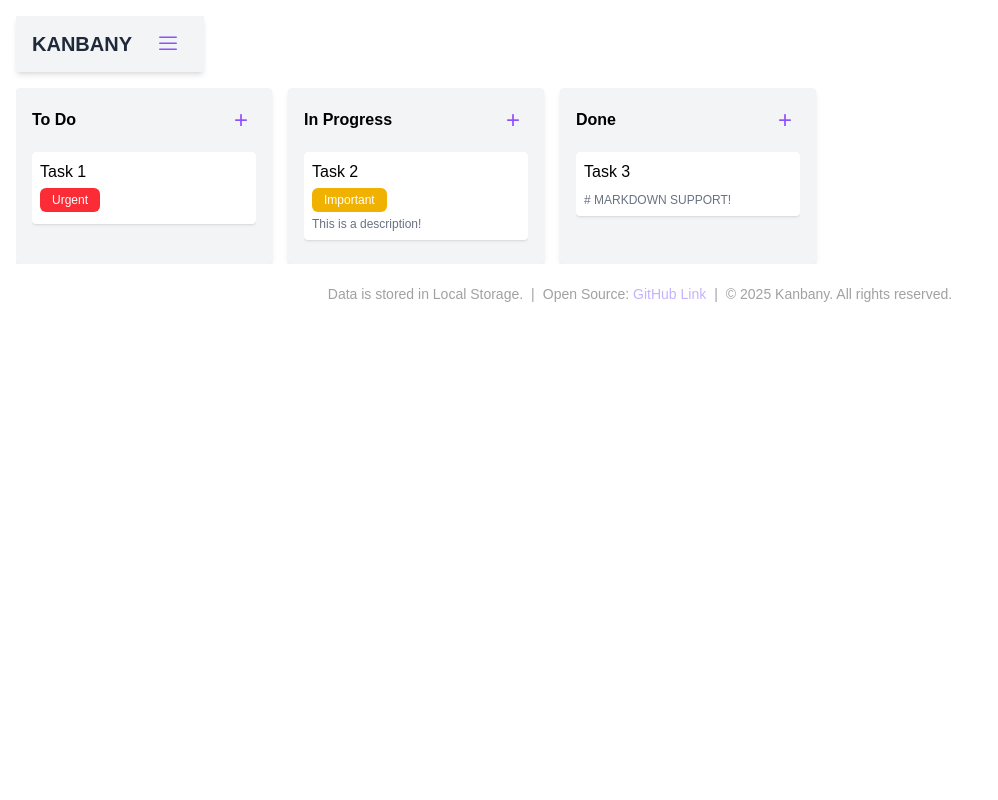
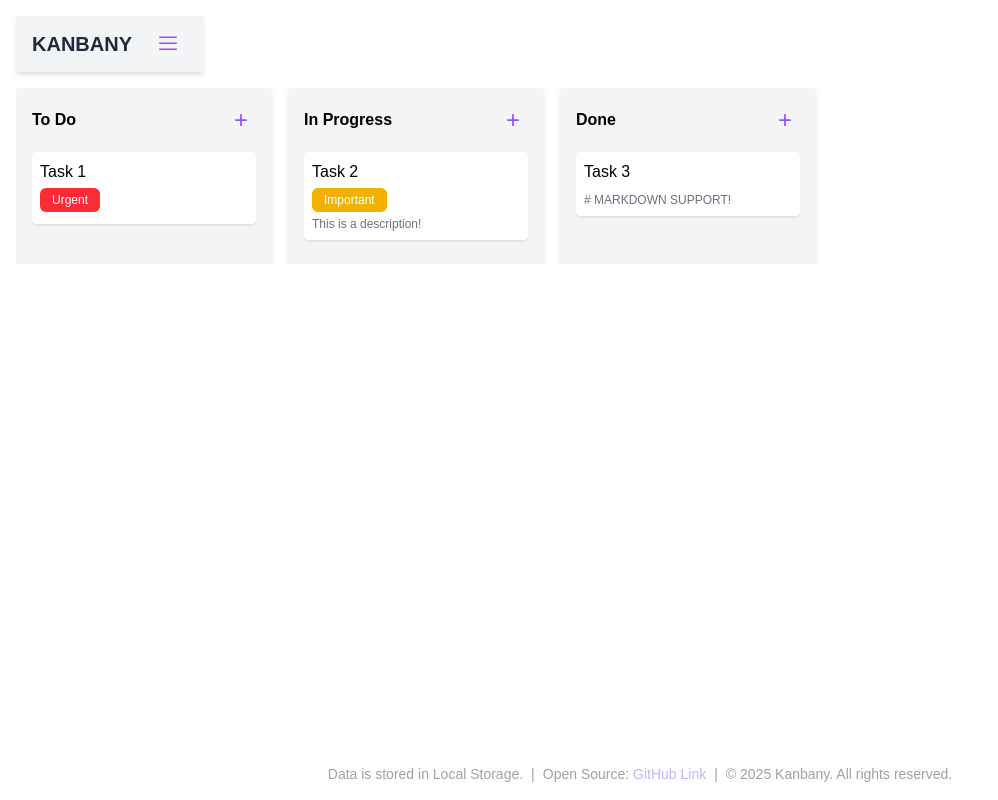
Before and after one commit to maxverwiebe/kanbany, a Next.js app: page / in a window 1280 px wide. Shown: the whole page, without its empty margins (0-998 px from the left). Built offline with nearby package versions, Linux system fonts and the light colour scheme.

Commit message:
Footer fixes

```diff
--- a/components/Board.js
+++ b/components/Board.js
@@ -110,6 +110,7 @@ export default function Board() {
   }, []);
 
   return (
+    <div className="flex flex-col">
       <div>
         <div className="relative inline-block mb-4">
           <div className="flex items-center justify-between px-4 py-2 bg-gray-100 shadow-md">
@@ -173,6 +174,7 @@ export default function Board() {
           )}
         </div>
 
+        <main className="flex-grow">
           <div className="flex flex-col md:flex-row md:space-x-4 space-y-4 md:space-y-0 overflow-x-auto">
             {columns.map((col) => (
               <Column
@@ -210,26 +212,8 @@ export default function Board() {
               </div>
             </div>
           </div>
-
-      <footer className="w-full mt-5 text-center text-neutral-400 text-sm">
-        <p className="flex flex-wrap justify-center items-center gap-2">
-          <span>Data is stored in Local Storage.</span>
-          <span>|</span>
-          <span>
-            Open Source:&nbsp;
-            <a
-              className="text-violet-300 hover:underline"
-              href="https://github.com/maxverwiebe/kanbany"
-              target="_blank"
-              rel="noopener noreferrer"
-            >
-              GitHub Link
-            </a>
-          </span>
-          <span>|</span>
-          <span>© 2025 Kanbany. All rights reserved.</span>
-        </p>
-      </footer>
+        </main>
+      </div>
 
       {modalCardId && (
         <CardModal
--- /dev/null
+++ b/components/Footer.js
@@ -0,0 +1,25 @@
+export default function Footer() {
+  return (
+    <div>
+      <footer className="w-full mb-4 text-center text-neutral-400 text-sm">
+        <p className="flex flex-wrap justify-center items-center gap-2">
+          <span>Data is stored in Local Storage.</span>
+          <span>|</span>
+          <span>
+            Open Source:&nbsp;
+            <a
+              className="text-violet-300 hover:underline"
+              href="https://github.com/maxverwiebe/kanbany"
+              target="_blank"
+              rel="noopener noreferrer"
+            >
+              GitHub Link
+            </a>
+          </span>
+          <span>|</span>
+          <span>© 2025 Kanbany. All rights reserved.</span>
+        </p>
+      </footer>
+    </div>
+  );
+}
--- a/pages/index.js
+++ b/pages/index.js
@@ -1,10 +1,9 @@
 import Head from "next/head";
 import Board from "../components/Board";
-
 import { BoardProvider } from "@/lib/BoardContext";
-
 import { ToastProvider } from "@/lib/ToastContext";
 import ToastContainer from "@/components/ToastContainer";
+import Footer from "@/components/Footer";
 
 export default function Home() {
   return (
@@ -12,10 +11,13 @@ export default function Home() {
       <Head>
         <title>Kanbany</title>
       </Head>
-      <main className="p-4">
+      <main className="min-h-screen flex flex-col">
         <ToastProvider>
           <BoardProvider>
-            <Board />
+            <div className="p-4 flex-grow">
+              <Board />
+            </div>
+            <Footer />
             <ToastContainer />
           </BoardProvider>
         </ToastProvider>
```
Lines whose indentation alone changed are shown as unchanged.
